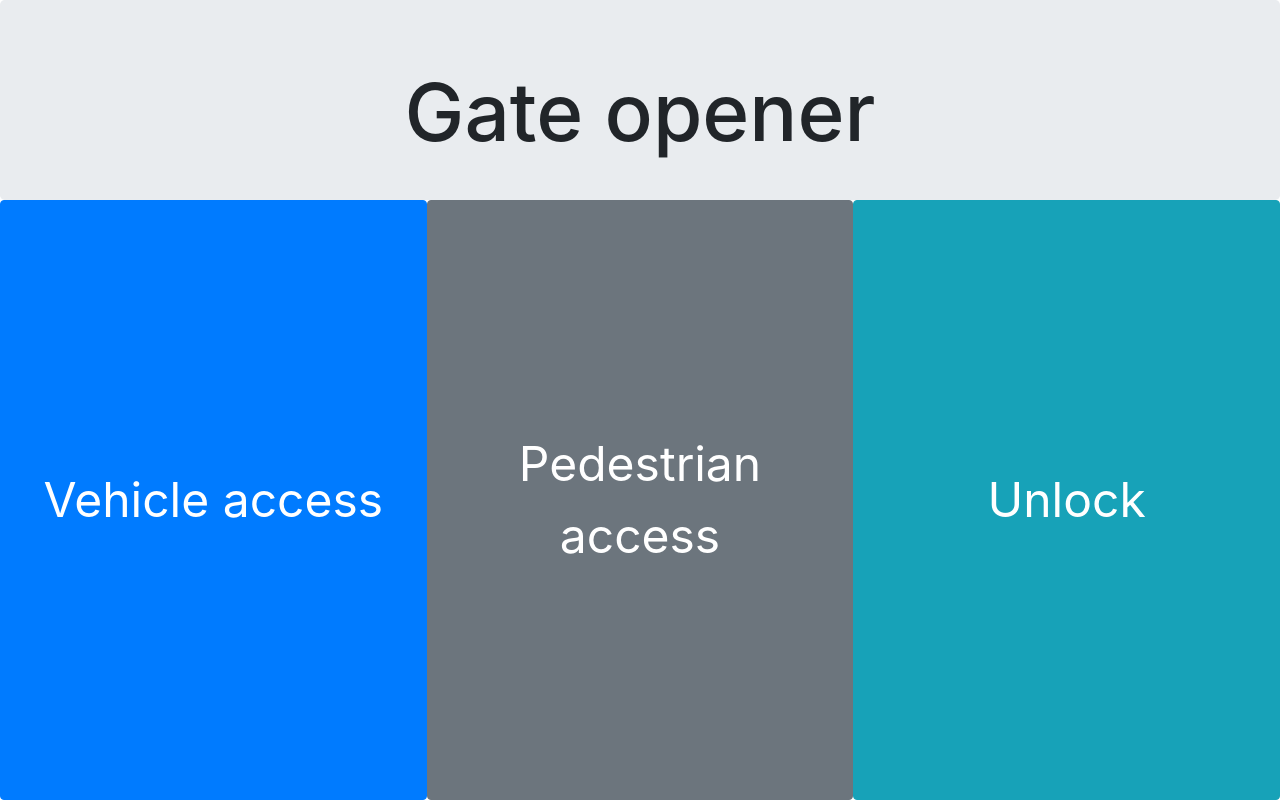
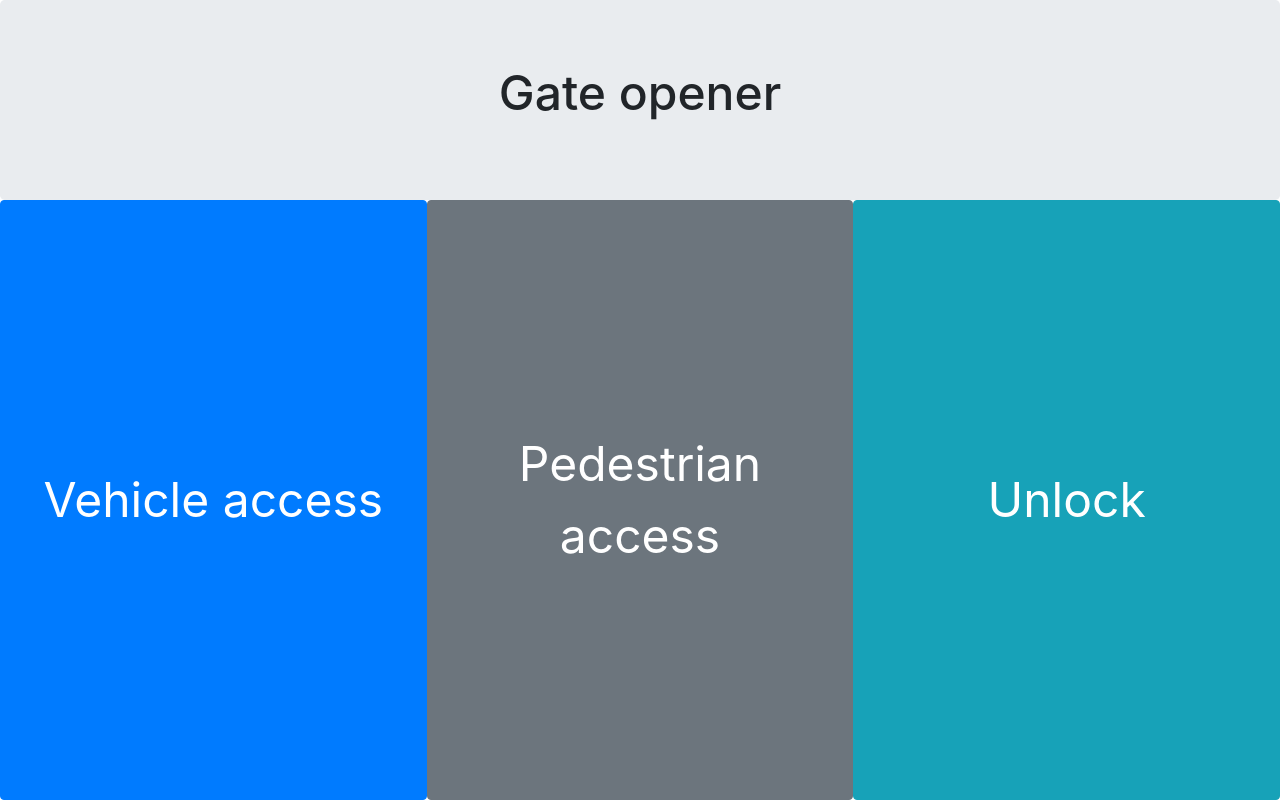
Before and after one commit to Bicskow/rpiGateOpener, a Django app: page /gateController/ in a window 1280 px wide. Run offline with Django 3.2, Linux system fonts and the light colour scheme; some libraries are stand-ins or nearby versions.

Commit message:
title fix

```diff
--- a/gateController/templates/gateController/gateController.html
+++ b/gateController/templates/gateController/gateController.html
@@ -16,7 +16,7 @@
     <div class="container-fluid">
         <div class="row" >
             <div class="jumbotron" style="width: 100%; height: 25vh; text-align: center; margin-bottom: 0px;">
-                <h1 class="display-4" style="font-size: 500%; font-weight: 500;">Gate opener</h1>
+                <h1 class="display-4" style="font-size: 300%; font-weight: 500;">Gate opener</h1>
             </div>
         </div>
         <div class="row" style="height: 75vh; padding: 0px;">
```
